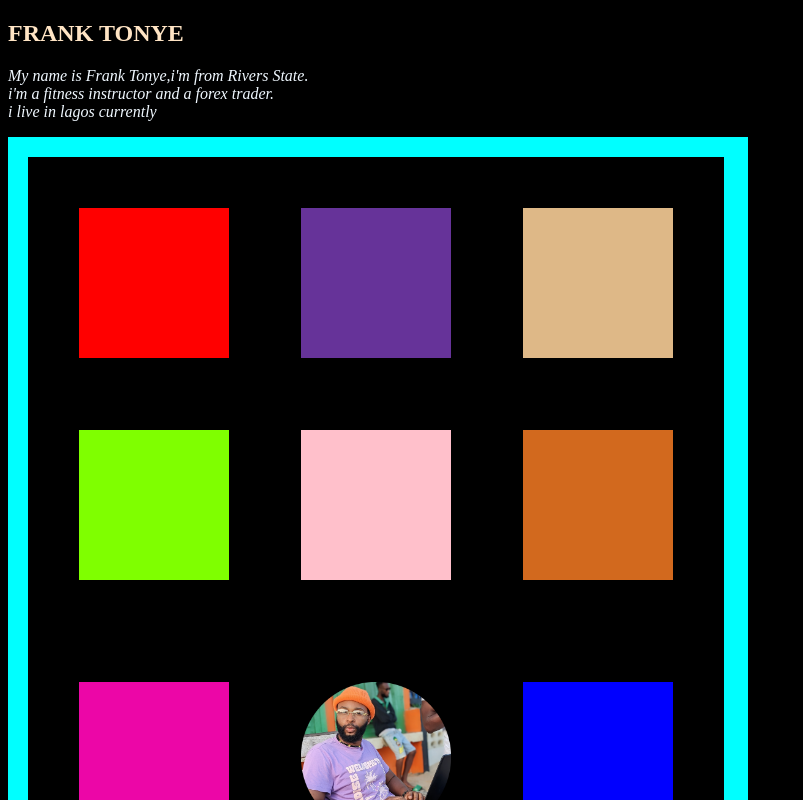
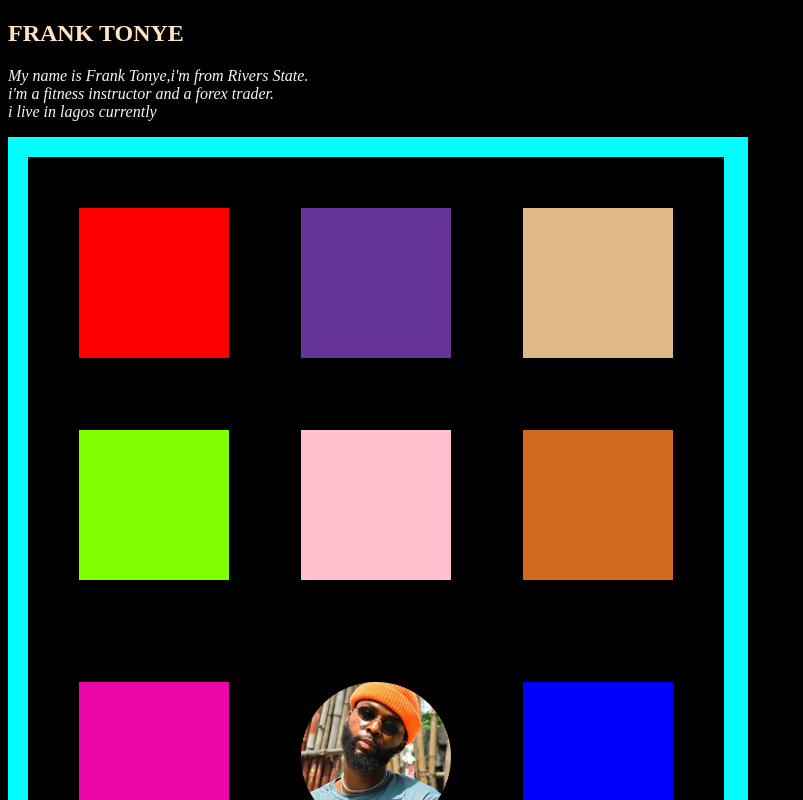
Before and after one commit to BruceWayneAce/my-css-practice, a plain HTML site: page index.html in a window 1280 px wide. In both pictures the pointer is over the element 376 px from the left and 756 px from the top of the page. Shown: the top 800 px of the page, without its empty margins (0-803 px from the left). Drawn offline with Linux system fonts and the light colour scheme.

Commit message:
updated index.html

```diff
--- a/style.css
+++ b/style.css
@@ -142,7 +142,7 @@ background:url(img/phrankiie2-modified.png)
     background-size: 150px;
 }
 .box8:hover{
-background: url(img/phrankiie3.png);
+background: url(img/phrankiie8.png);
 }
 .box8:hover{
 background-size: 150px;
```
